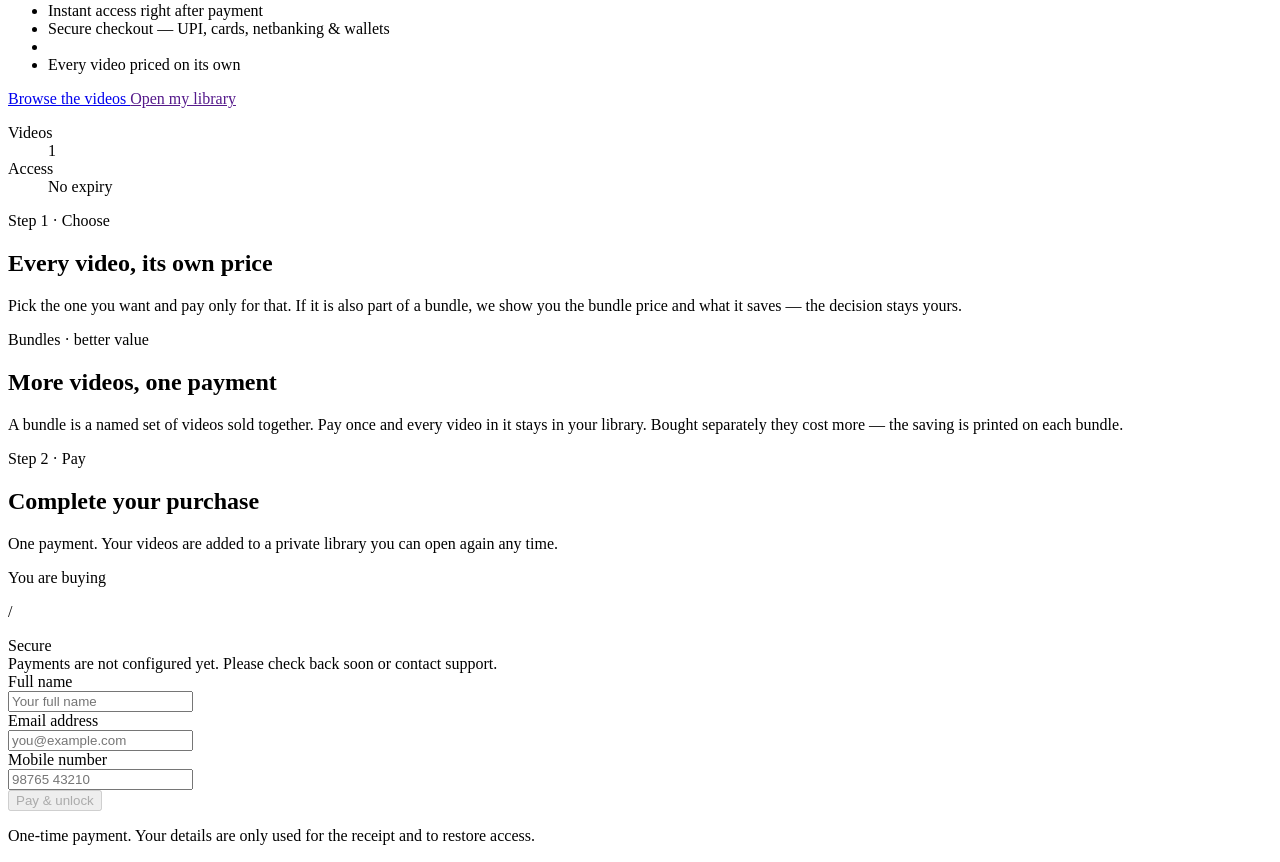
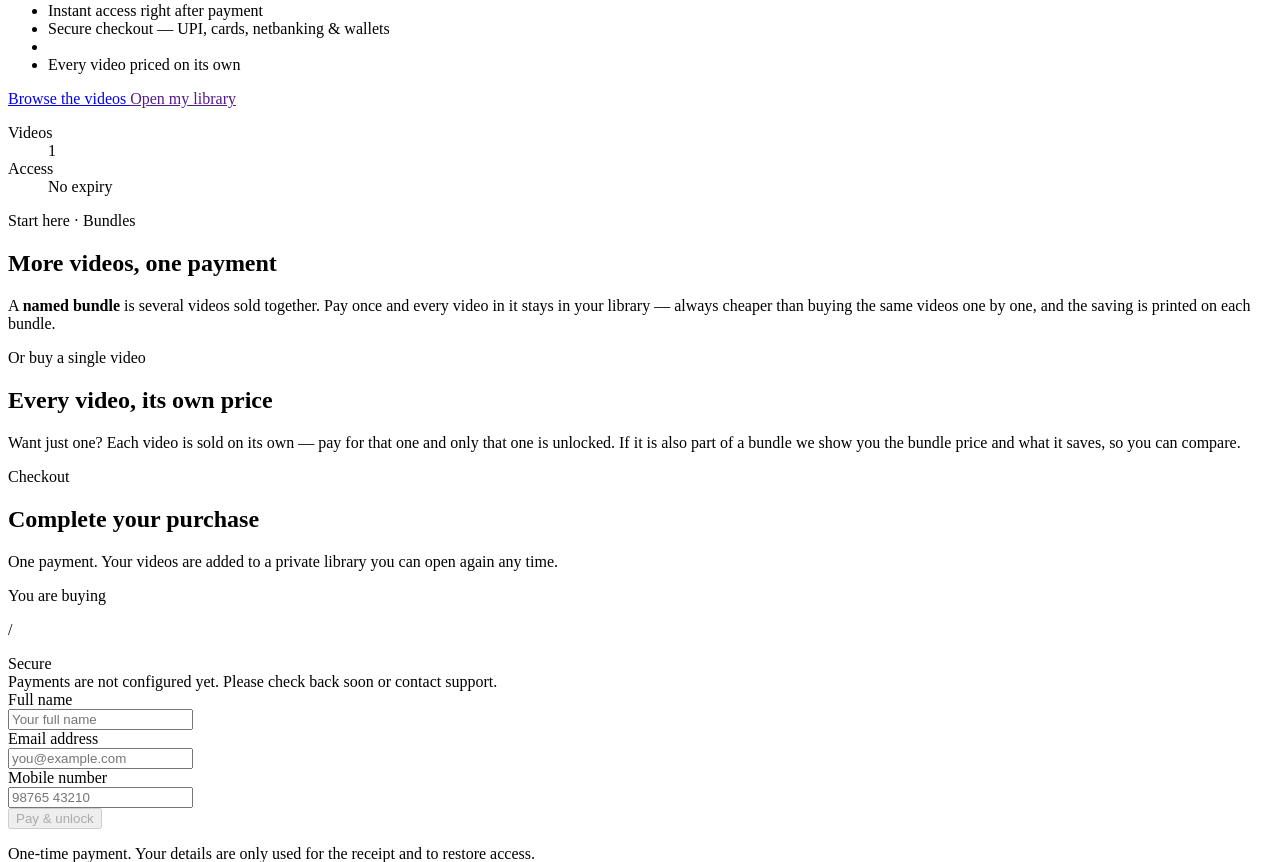
Before and after one commit to nitesh1414/acts-youtube, a PHP site: template templates/site/home.php in a window 1280 px wide. Shown: the part 309-1171 px from the top of the page. Run offline with PHP 8.4, Linux system fonts and the light colour scheme; the template is opened without the code that fills it: most values are stand-ins (such as "Sample title", 1, 10 or a date in 2020); data that the repository does not hold is empty; some libraries are stand-ins or nearby versions.

Commit message:
Storefront: bundles first, then single videos, all before anything else
Order is now hero -> bundles -> every single video -> checkout -> how it works
-> FAQ, so every buying option is visible before the informational sections and
the bundles always lead the catalogue.

- bundles section restyled as the lead (plain background, 'Start here' eyebrow)
- single videos section follows on the muted band, pointing out that each video
  can still be bought on its own and that bundles show the saving
- checkout eyebrow is now plain 'Checkout' (no misleading step numbers)
- hero actions: 'See the bundles first' is the primary CTA when bundles exist,
  'Browse all videos' secondary; hero feature line mentions bundles first
- run-pages asserts the full section order and that bundle cards render above
  video cards

Co-authored-by: arena-agent <297053741+arena-agent@users.noreply.github.com>

```diff
--- a/templates/site/home.php
+++ b/templates/site/home.php
@@ -125,16 +125,22 @@ $hintAttrs = function (array $hint, $prefix = 'suggest') {
             <li><?= icon('check-circle', 18) ?> Instant access right after payment</li>
             <li><?= icon('shield', 18) ?> Secure checkout — UPI, cards, netbanking &amp; wallets</li>
             <li><?= icon('clock', 18) ?> <?= e($accessNote) ?></li>
-            <li><?= icon('youtube', 18) ?> <?= $totalBundles > 0 ? 'Single videos or money-saving bundles' : 'Every video priced on its own' ?></li>
+            <li><?= icon('tag', 18) ?> <?= $totalBundles > 0 ? 'Money-saving bundles first, single videos too' : 'Every video priced on its own' ?></li>
         </ul>
 
         <div class="hero__actions">
             <?php if ($hasProducts): ?>
-                <a class="btn btn--primary" href="#library">
-                    <?= icon('play', 17) ?> Browse the videos
-                </a>
                 <?php if ($totalBundles > 0): ?>
-                    <a class="btn btn--ghost" href="#bundles"><?= icon('tag', 17) ?> See the bundles</a>
+                    <a class="btn btn--primary" href="#bundles">
+                        <?= icon('tag', 17) ?> See the bundles first
+                    </a>
+                    <a class="btn btn--ghost" href="#library">
+                        <?= icon('play', 17) ?> Browse all videos
+                    </a>
+                <?php else: ?>
+                    <a class="btn btn--primary" href="#library">
+                        <?= icon('play', 17) ?> Browse the videos
+                    </a>
                 <?php endif; ?>
             <?php endif; ?>
             <?php if ($access !== null): ?>
@@ -171,13 +177,79 @@ $hintAttrs = function (array $hint, $prefix = 'suggest') {
     </div>
 </section>
 
-<?php if ($videos !== []): ?>
-    <section class="section" id="library">
+<?php if ($bundles !== []): ?>
+    <section class="section" id="bundles">
         <div class="wrap section__inner">
             <header class="section__head">
-                <span class="eyebrow">Step 1 · Choose</span>
+                <span class="eyebrow">Start here · Bundles</span>
+                <h2>More videos, one payment</h2>
+                <p>A <strong>named bundle</strong> is several videos sold together. Pay once and every video in it stays in your library — always cheaper than buying the same videos one by one, and the saving is printed on each bundle.</p>
+            </header>
+
+            <div class="bundles">
+                <?php foreach ($bundles as $bundle): ?>
+                    <?php $savings = (float) $bundle['savings']; ?>
+                    <article class="bundle-card" data-product-card="bundle:<?= (int) $bundle['id'] ?>">
+                        <div class="bundle-card__head">
+                            <div>
+                                <span class="chip chip--secure"><?= icon('tag', 13) ?> Bundle · <?= (int) $bundle['video_count'] ?> videos</span>
+                                <h3><?= e($bundle['name']) ?></h3>
+                                <?php if (trim((string) $bundle['description']) !== ''): ?>
+                                    <p class="muted small"><?= e($bundle['description']) ?></p>
+                                <?php endif; ?>
+                            </div>
+                            <div class="bundle-card__price">
+                                <span class="strong"><?= e(money((float) $bundle['price'], $currency)) ?></span>
+                                <?php if ($savings > 0): ?>
+                                    <span class="muted small"><s><?= e(money((float) $bundle['single_total'], $currency)) ?></s></span>
+                                    <span class="save-badge">Save <?= e(money($savings, $currency)) ?></span>
+                                <?php endif; ?>
+                            </div>
+                        </div>
+
+                        <ul class="bundle-card__list">
+                            <?php foreach ($bundle['videos'] as $video): ?>
+                                <li>
+                                    <?= icon('play', 14) ?>
+                                    <span><?= e($video['title']) ?></span>
+                                    <span class="muted tiny"><?= e(money((float) $video['price'], $currency)) ?></span>
+                                </li>
+                            <?php endforeach; ?>
+                        </ul>
+
+                        <div class="bundle-card__foot">
+                            <span class="muted small">One payment · <?= $accessDays > 0 ? $accessDays . ' days' : 'lifetime' ?> access</span>
+                            <a class="btn btn--primary"
+                               href="<?= e(url('?buy=bundle:' . (int) $bundle['id'] . '#checkout')) ?>"
+                               data-buy
+                               data-type="bundle"
+                               data-id="<?= (int) $bundle['id'] ?>"
+                               data-name="<?= e($bundle['name']) ?>"
+                               data-price="<?= (int) round((float) $bundle['price'] * 100) ?>"
+                               data-label="<?= e(money((float) $bundle['price'], $currency)) ?>"
+                               data-period="<?= (int) $bundle['video_count'] ?> videos"
+                               data-savings="<?= (int) round($savings * 100) ?>"
+                               data-savings-badge="You save <?= e(money($savings, $currency)) ?>"
+                               data-savings-title="<?= e($bundle['name']) ?>"
+                               data-savings-text="<?= e(money((float) $bundle['price'], $currency)) ?> for <?= (int) $bundle['video_count'] ?> videos (<?= e(money((float) $bundle['single_total'], $currency)) ?> separately)"
+                               data-savings-note="One payment unlocks every video in the bundle — or pick a single video above if that suits you better.">
+                                Choose this bundle
+                            </a>
+                        </div>
+                    </article>
+                <?php endforeach; ?>
+            </div>
+        </div>
+    </section>
+<?php endif; ?>
+
+<?php if ($videos !== []): ?>
+    <section class="section section--muted" id="library">
+        <div class="wrap section__inner">
+            <header class="section__head">
+                <span class="eyebrow">Or buy a single video</span>
                 <h2>Every video, its own price</h2>
-                <p>Pick the one you want and pay only for that. If it is also part of a bundle, we show you the bundle price and what it saves — the decision stays yours.</p>
+                <p>Want just one? Each video is sold on its own — pay for that one and only that one is unlocked. If it is also part of a bundle we show you the bundle price and what it saves, so you can compare.</p>
             </header>
 
             <div class="catalog">
@@ -241,77 +313,11 @@ $hintAttrs = function (array $hint, $prefix = 'suggest') {
     </section>
 <?php endif; ?>
 
-<?php if ($bundles !== []): ?>
-    <section class="section section--muted" id="bundles">
-        <div class="wrap section__inner">
-            <header class="section__head">
-                <span class="eyebrow">Bundles · better value</span>
-                <h2>More videos, one payment</h2>
-                <p>A bundle is a named set of videos sold together. Pay once and every video in it stays in your library. Bought separately they cost more — the saving is printed on each bundle.</p>
-            </header>
-
-            <div class="bundles">
-                <?php foreach ($bundles as $bundle): ?>
-                    <?php $savings = (float) $bundle['savings']; ?>
-                    <article class="bundle-card" data-product-card="bundle:<?= (int) $bundle['id'] ?>">
-                        <div class="bundle-card__head">
-                            <div>
-                                <span class="chip chip--secure"><?= icon('tag', 13) ?> Bundle · <?= (int) $bundle['video_count'] ?> videos</span>
-                                <h3><?= e($bundle['name']) ?></h3>
-                                <?php if (trim((string) $bundle['description']) !== ''): ?>
-                                    <p class="muted small"><?= e($bundle['description']) ?></p>
-                                <?php endif; ?>
-                            </div>
-                            <div class="bundle-card__price">
-                                <span class="strong"><?= e(money((float) $bundle['price'], $currency)) ?></span>
-                                <?php if ($savings > 0): ?>
-                                    <span class="muted small"><s><?= e(money((float) $bundle['single_total'], $currency)) ?></s></span>
-                                    <span class="save-badge">Save <?= e(money($savings, $currency)) ?></span>
-                                <?php endif; ?>
-                            </div>
-                        </div>
-
-                        <ul class="bundle-card__list">
-                            <?php foreach ($bundle['videos'] as $video): ?>
-                                <li>
-                                    <?= icon('play', 14) ?>
-                                    <span><?= e($video['title']) ?></span>
-                                    <span class="muted tiny"><?= e(money((float) $video['price'], $currency)) ?></span>
-                                </li>
-                            <?php endforeach; ?>
-                        </ul>
-
-                        <div class="bundle-card__foot">
-                            <span class="muted small">One payment · <?= $accessDays > 0 ? $accessDays . ' days' : 'lifetime' ?> access</span>
-                            <a class="btn btn--primary"
-                               href="<?= e(url('?buy=bundle:' . (int) $bundle['id'] . '#checkout')) ?>"
-                               data-buy
-                               data-type="bundle"
-                               data-id="<?= (int) $bundle['id'] ?>"
-                               data-name="<?= e($bundle['name']) ?>"
-                               data-price="<?= (int) round((float) $bundle['price'] * 100) ?>"
-                               data-label="<?= e(money((float) $bundle['price'], $currency)) ?>"
-                               data-period="<?= (int) $bundle['video_count'] ?> videos"
-                               data-savings="<?= (int) round($savings * 100) ?>"
-                               data-savings-badge="You save <?= e(money($savings, $currency)) ?>"
-                               data-savings-title="<?= e($bundle['name']) ?>"
-                               data-savings-text="<?= e(money((float) $bundle['price'], $currency)) ?> for <?= (int) $bundle['video_count'] ?> videos (<?= e(money((float) $bundle['single_total'], $currency)) ?> separately)"
-                               data-savings-note="One payment unlocks every video in the bundle — or pick a single video above if that suits you better.">
-                                Choose this bundle
-                            </a>
-                        </div>
-                    </article>
-                <?php endforeach; ?>
-            </div>
-        </div>
-    </section>
-<?php endif; ?>
-
 <?php if ($hasProducts): ?>
     <section class="section" id="checkout">
         <div class="wrap section__inner section__inner--narrow">
             <header class="section__head">
-                <span class="eyebrow">Step 2 · Pay</span>
+                <span class="eyebrow">Checkout</span>
                 <h2>Complete your purchase</h2>
                 <p>One payment. Your videos are added to a private library you can open again any time.</p>
             </header>
```
Also changed, not shown: tools/tests/run-pages.mjs (+9 -3 lines), README.md.
